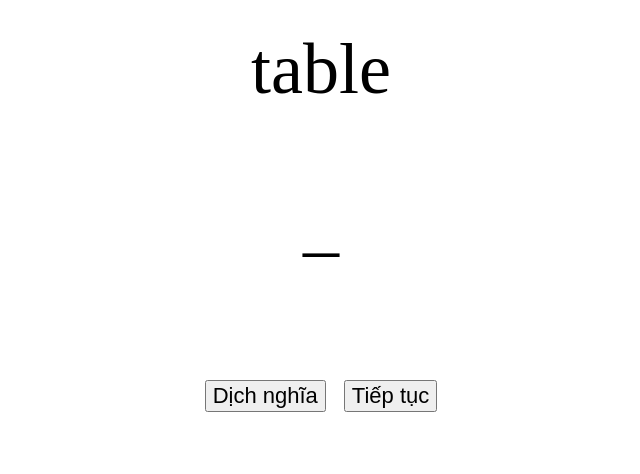
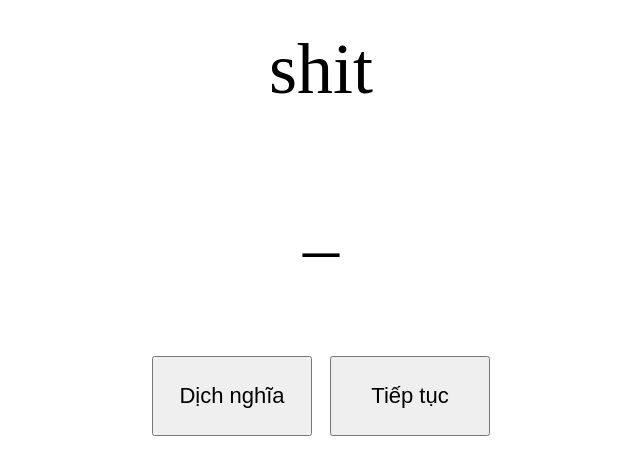
Before and after one commit to Duyclad/random-vocabulary, a plain HTML site: page index.html in a window 1280 px wide. Shown: the whole page, without its empty margins (319-959 px from the left). Drawn offline with nearby package versions, Linux system fonts and the light colour scheme.

Commit message:
update vocabulary

```diff
--- a/index.html
+++ b/index.html
@@ -5,46 +5,93 @@
     <body onload="loadVocabulary()" style="text-align: center;font-size: 72px;padding: 20px;">
         <p id="eng"></p>
         <p id="vie"></p>
-        <button onclick="changeDisplay()" style="font-size: 22px;">Dịch nghĩa</button>
-        <button onclick="loadVocabulary()" style="font-size: 22px;">Tiếp tục</button>
+        <button onclick="changeDisplay()" style="font-size: 22px; height: 5rem; width: 10rem;">Dịch nghĩa</button>
+        <button onclick="loadVocabulary()" style="font-size: 22px; height: 5rem; width: 10rem;">Tiếp tục</button>
 
         <script type="text/javascript">
-            // const list_eng = `{
-            //     "e1":{
-            //         "eng":"test",
-            //         "vie":"kiểm tra"
-            //     },
-            //     "e2":{
-            //         "eng":"table",
-            //         "vie":"cái bàn"
-            //     },
-            //     "e3":{
-            //         "eng":"okay",
-            //         "vie":"được"
-            //     }
-            // }`;
             const list_eng = [
-                ["test","kiểm tra"],
-                ["table","cái bàn"],
-                ["okay","được"]
+                //HACK NÃO
+                // unit 1
+                ["usual","thông thường"],
+                ["dust","quét bụi"],
+                ["weekday","ngày trong tuần"],
+                ["pull","kéo"],
+                ["fold","gấp (quần áo)"],
+                ["reach","với tới"],
+                ["iron","là, ủi"],
+                ["upstairs","tầng trên"],
+                ["sweep","quét"],
+                ["elevator","thang máy"],
+                ["turn on","bật lên"],
+                ["receipt","hóa đơn"],
+                ["count","đếm"],
+                ["press","nhấn"],
+                ["hang","treo, phơi"],
+                ["shut","đóng"],
+                ["laundry","quần áo cần giặt"],
+                ["refill","làm đầy lại"],
+                ["put on","mặc vào"],
+                ["role","vai trò"],
+                ["tend","có xu hướng, thường"],
+                ["shower","việc tắm rửa"],
+                ["arrive","tới nơi"],
+                ["typical","điển hình"],
+                ["get up","thức dậy"],
+                ["flow","chảy, luồng"],
+                ["noon","buổi trưa"],
+                ["routine","nếp sinh hoạt"],
+                ["shit","ca làm"],
+                ["come back","quay lại"],
+                // Unit 2
+                ["bother","làm phiền"],
+                ["sit around","ngồi không"],
+                ["sun set","hoàng hôn"],
+                ["garbage","rác"],
+                ["midnight","nửa đêm"],
+                ["tough","khó khăn"],
+                ["sleepy","buồn ngủ"],
+                ["slightly","hơi hơi"],
+                ["awake","tỉnh, tỉnh táo"],
+                ["slip","trượt chân"],
+                ["alone","một mình"],
+                ["push","đẩy"],
+                ["knock","gõ"],
+                ["break","làm vỡ"],
+                ["neighbor","hàng xóm"],
+                ["fill up","lấp đầy"],
+                ["stretch","kéo dãn"],
+                ["run out","hết sạch"],
+                ["rest","lúc nghỉ ngơi"],
+                ["spill","làm đổ"],
+                ["flush","xả nước"],
+                ["stay up","thức muộn"],
+                ["breath","hơi thở"],
+                ["sunrise","bình minh"],
+                ["phase","giai đoạn"],
+                ["leisure","lúc rảnh rỗi"],
+                ["series","phim dài tập"],
+                ["snooze","giấc ngủ ngắn"],
+                ["spare","thừa"],
+                ["sleep in","ngủ nướng"],
+                // ["spill","làm đổ"],
+                // ["spill","làm đổ"],
+                // ["spill","làm đổ"],
+                // ["spill","làm đổ"],
+                // ["spill","làm đổ"],
+                // ["spill","làm đổ"],
+                // ["spill","làm đổ"],
+                // ["spill","làm đổ"],
+                // ["spill","làm đổ"],
+                // ["spill","làm đổ"],
+
+
             ];
 
-            //var obj =  JSON.parse(list_eng);
-            //debugger;
-            // var rd = Math.floor(Math.random() * 3) + 1 ;
-            // var erd = 'e'+rd;
-            // console.log('test' + rd);
-            // function loadVocabulary (){
-            //     console.log(erd);
-            //     console.log(obj.e);
-            //     //var obj2 = JSON.parse(obj.rd);
-            //     //document.getElementById("eng").innerHTML =obj.rd.eng;
-            // }
             var rd = 0;
 
             function loadVocabulary (){
                 changeDisplayNone();
-                rd = Math.floor(Math.random() * 3);
+                rd = Math.floor(Math.random() * list_eng.length);
                 document.getElementById("eng").innerHTML = list_eng[rd][0];
 
             }
```
